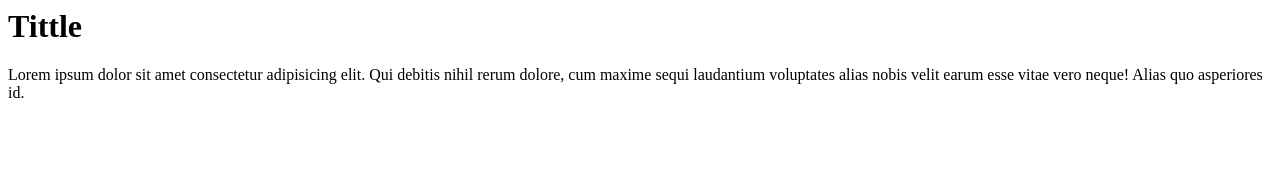
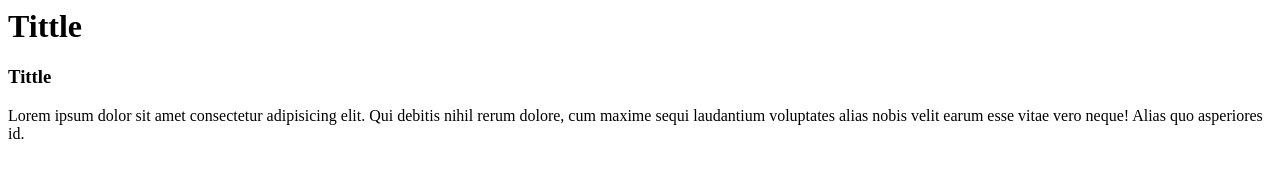
Before and after one commit to Daridark1991/products, a plain HTML site: page index.html in a window 1280 px wide. Drawn offline with Linux system fonts and the light colour scheme.

Commit message:
Add strucure head

```diff
--- a/index.html
+++ b/index.html
@@ -6,6 +6,7 @@
 </head>
 <body>
     <H1>Tittle</H1>
+    <H3>Tittle</H3>
     Lorem ipsum dolor sit amet consectetur adipisicing elit. Qui debitis nihil rerum dolore, cum maxime sequi laudantium voluptates alias nobis velit earum esse vitae vero neque! Alias quo asperiores id.
 </body>
 </html>
```
